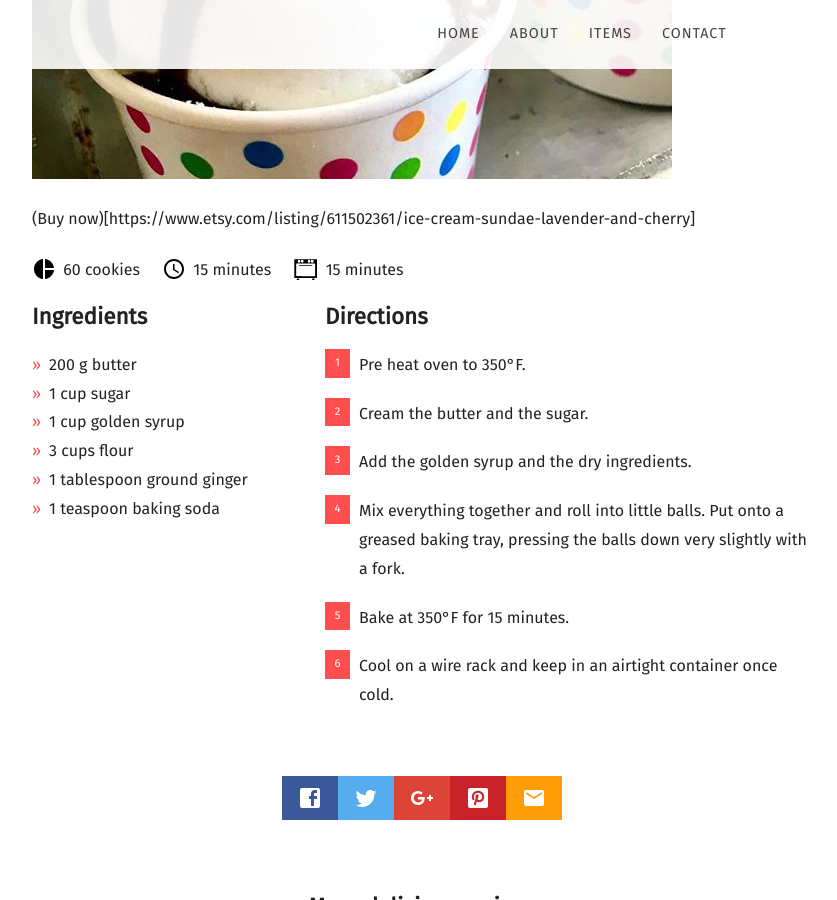
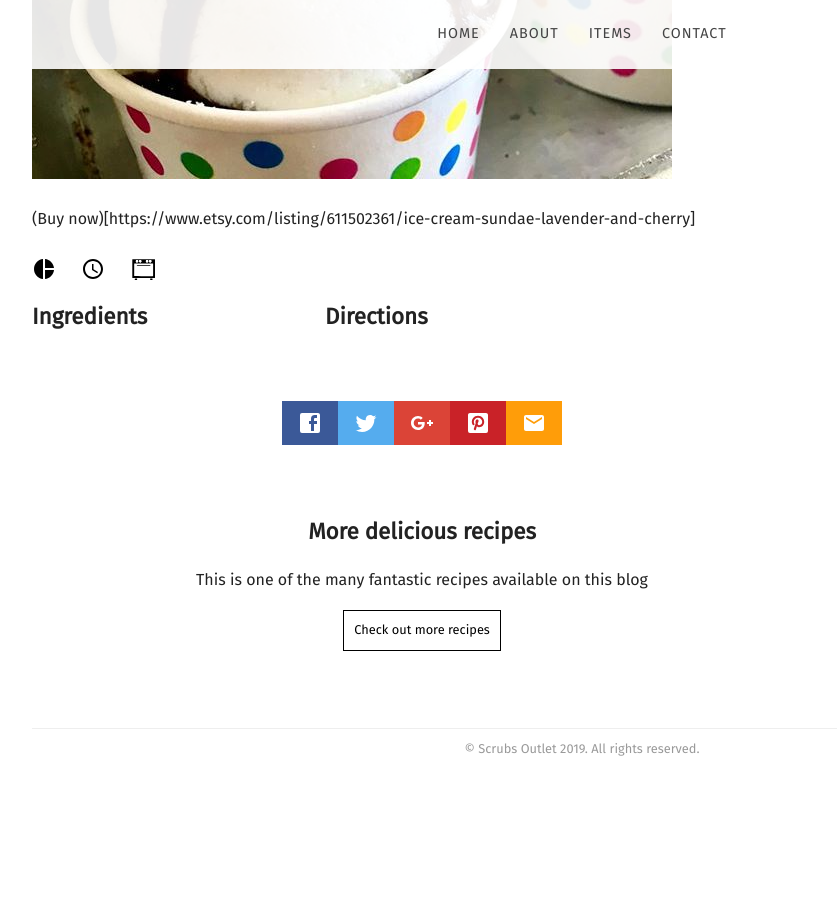
Before and after one commit to scrubsoutlet/scrubsoutlet.github.io, a Jekyll site: the page built from _posts/2017-01-05-gingernut-cookies.md, in a window 1280 px wide and 900 px high, scrolled down 1616 px. Shown: the whole window, without its empty margins (58-895 px from the left). Built offline with Jekyll 4.4.1, drawn with Linux system fonts in a browser that asks for light colours; nearby versions of some CDN libraries; some web fonts are replaced; after the commit the page ends 2400 px from its top, so only the background shows below that.

Commit message:
Updated '_posts/2017-01-05-gingernut-cookies.md' via CloudCannon

```diff
--- a/_posts/2017-01-05-gingernut-cookies.md
+++ b/_posts/2017-01-05-gingernut-cookies.md
@@ -4,24 +4,6 @@ title: Ice cream bath bombs
 categories:
   - Cookies
 featured_image: '/images/ice-cream.jpg'
-recipe:
-  servings: 60 cookies
-  prep: 15 minutes
-  cook: 15 minutes
-  ingredients_markdown: |-
-    * 200 g butter
-    * 1 cup sugar
-    * 1 cup golden syrup
-    * 3 cups flour
-    * 1 tablespoon ground ginger
-    * 1 teaspoon baking soda
-  directions_markdown: |-
-    1. Pre heat oven to 350°F.
-    2. Cream the butter and the sugar.
-    3. Add the golden syrup and the dry ingredients.
-    4. Mix everything together and roll into little balls. Put onto a greased baking tray, pressing the balls down very slightly with a fork.
-    5. Bake at 350°F for 15 minutes.
-    6. Cool on a wire rack and keep in an airtight container once cold.
 ---
 Ice cream, you scream, because this is a bath bomb!!!! Scented with lavender and natural cherry extract; then topped with goat milk soap "hot fudge" and sprinkles!
 
```
